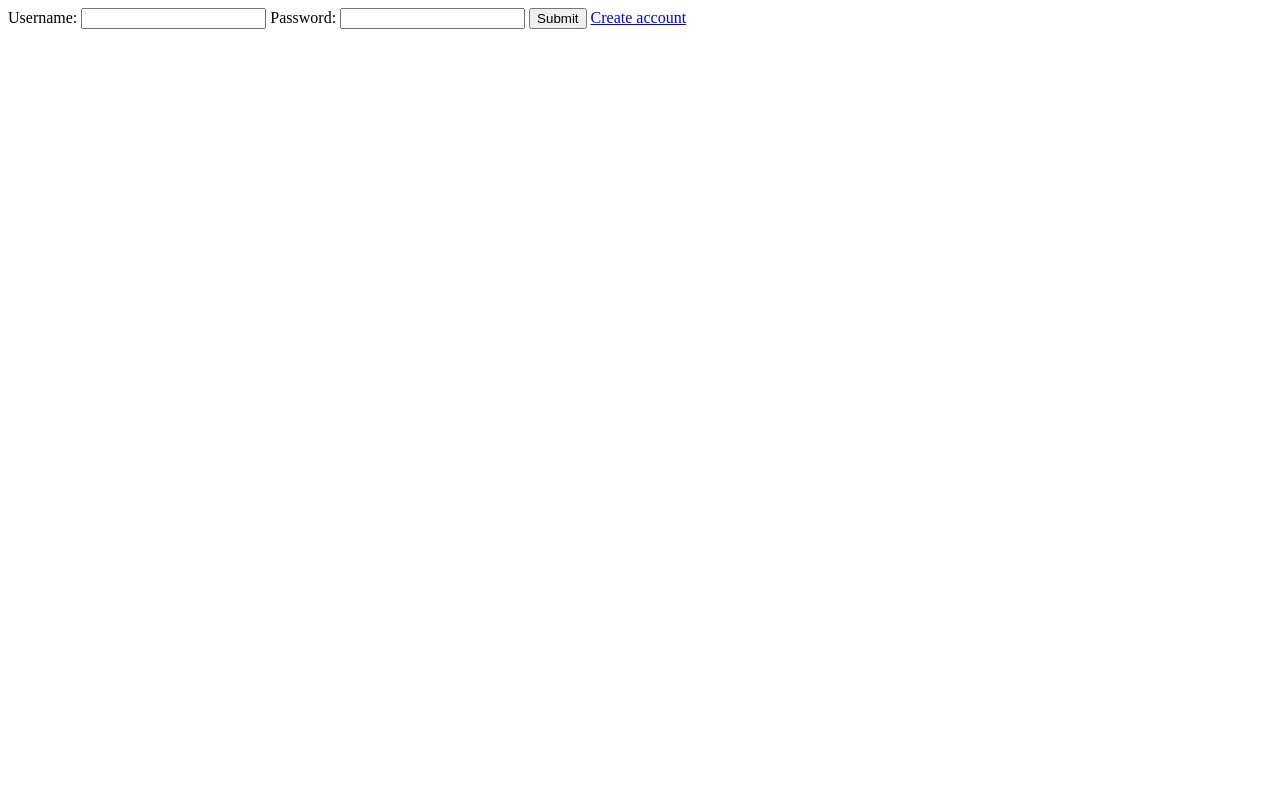
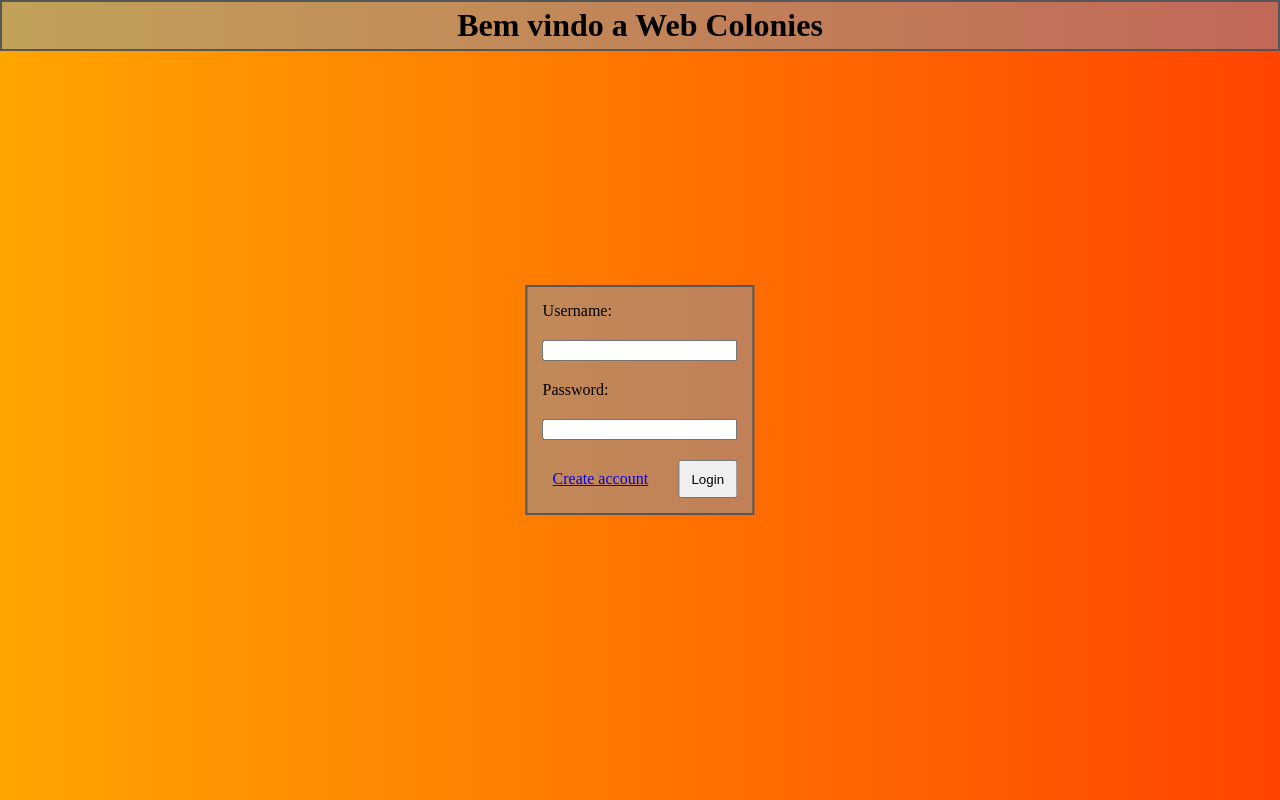
Before and after one commit to rrcpf/Web-Colonies, a plain HTML site: page login.html in a window 1280 px wide. Drawn offline with Linux system fonts and the light colour scheme.

Commit message:
Mudanças de css

```diff
--- /dev/null
+++ b/CSS/cadastro.css
@@ -0,0 +1,41 @@
+#cadastro {
+    position: absolute;
+    display: flex;
+    border: 2px solid rgb(87, 86, 86);
+    background-color: rgb(100, 155, 220, 0.4);
+    padding: 10px;
+    margin: auto;
+    flex-direction: row;
+    flex-wrap: wrap;
+    justify-content: space-between;
+    gap: 10px;
+    width: 16%;
+    top: 50%;
+    right: 50%;
+    -ms-transform: translate( 50%, -50%);
+    transform: translate( 50%, -50%)
+
+}
+
+#cadastro > label {
+    flex: 1;
+    margin: 5px;
+}
+
+#cadastro > input {
+    flex: 2;
+    margin: 5px;
+}
+
+#cadastro > a {
+    margin: 15px;
+}
+
+h1 {
+    border: 2px solid rgb(87, 86, 86);
+    background-color: rgb(100, 155, 220, 0.4);
+    margin-top: 0;
+    padding: 5px;
+    margin-right: auto;
+    text-align: center;
+}
--- a/CSS/layout.css
+++ b/CSS/layout.css
@@ -0,0 +1,4 @@
+body {
+    background-image: linear-gradient(to right,orange, orangered);
+    margin: 0;
+}
--- /dev/null
+++ b/CSS/login.css
@@ -0,0 +1,44 @@
+body {
+
+}
+#login {
+    position:absolute;
+    display: flex;
+    border: 2px solid rgb(87, 86, 86);
+    background-color: rgb(100, 155, 220, 0.4);
+    padding: 10px;
+    margin: auto;
+    flex-direction: row;
+    flex-wrap: wrap;
+    justify-content: space-between;
+    gap: 10px;
+    width: 16%;
+    top: 50%;
+    right: 50%;
+    -ms-transform: translate( 50%, -50%);
+    transform: translate( 50%, -50%)
+
+}
+
+#login > label {
+    flex: 1;
+    margin: 5px;
+}
+
+#login > input {
+    flex: 2;
+    margin: 5px;
+}
+
+#login > a {
+    margin: 15px;
+}
+
+h1 {
+    border: 2px solid rgb(87, 86, 86);
+    background-color: rgb(100, 155, 220, 0.4);
+    margin-top: 0;
+    padding: 5px;
+    margin-right: auto;
+    text-align: center;
+}
--- a/login.html
+++ b/login.html
@@ -3,19 +3,21 @@
     <meta charset="UTF-8">
     <title>Web Colonies - Login</title>
     <link rel="stylesheet" href="./CSS/layout.css">
+    <link rel="stylesheet" href="./CSS/login.css">
     <link rel="icon" href="./img/favicon.ico">
 </head>
 <body>
-   <div id="login">
+    <h1>Bem vindo a Web Colonies</h1>
+    <div id="login">
         <label for="username">Username: </label>
         <input type="text" id ="username">
 
         <label for="userPassword">Password: </label>
         <input type="password" id ="userPassword">
 
-        <input type="submit" value="Submit" id="botaoLogin">
+        <a href="./cadastro.html">Create account</a>
 
-        <a href="./cadastro.html">Create account</a>
-   </div>
-   <script src="./JS/login.js"></script>
+        <input type="submit" value="Login" id="botaoLogin">
+    </div>
+    <script src="./JS/login.js"></script>
 </body>
```
Also changed, not shown: cadastro.html (+2 -0 lines).
